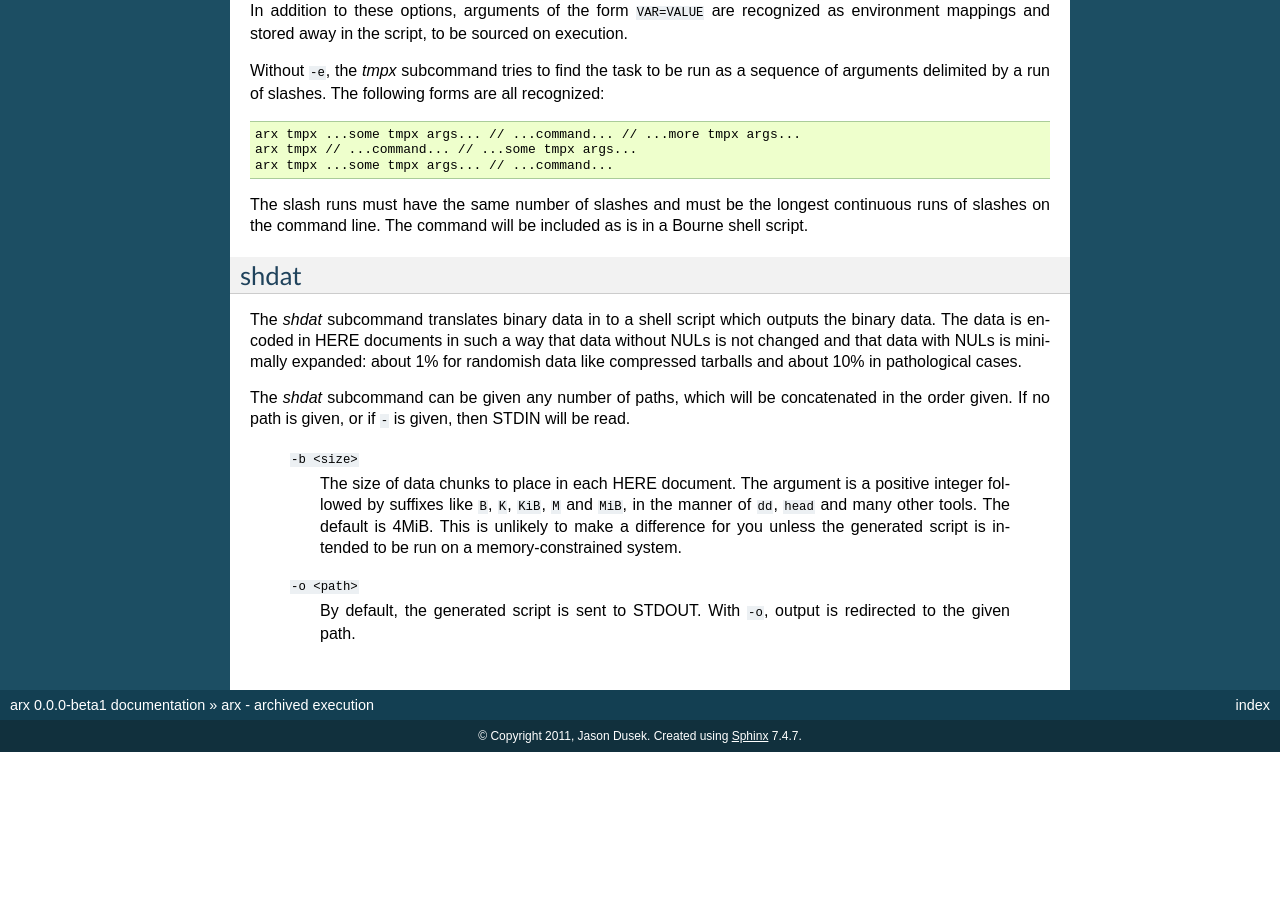
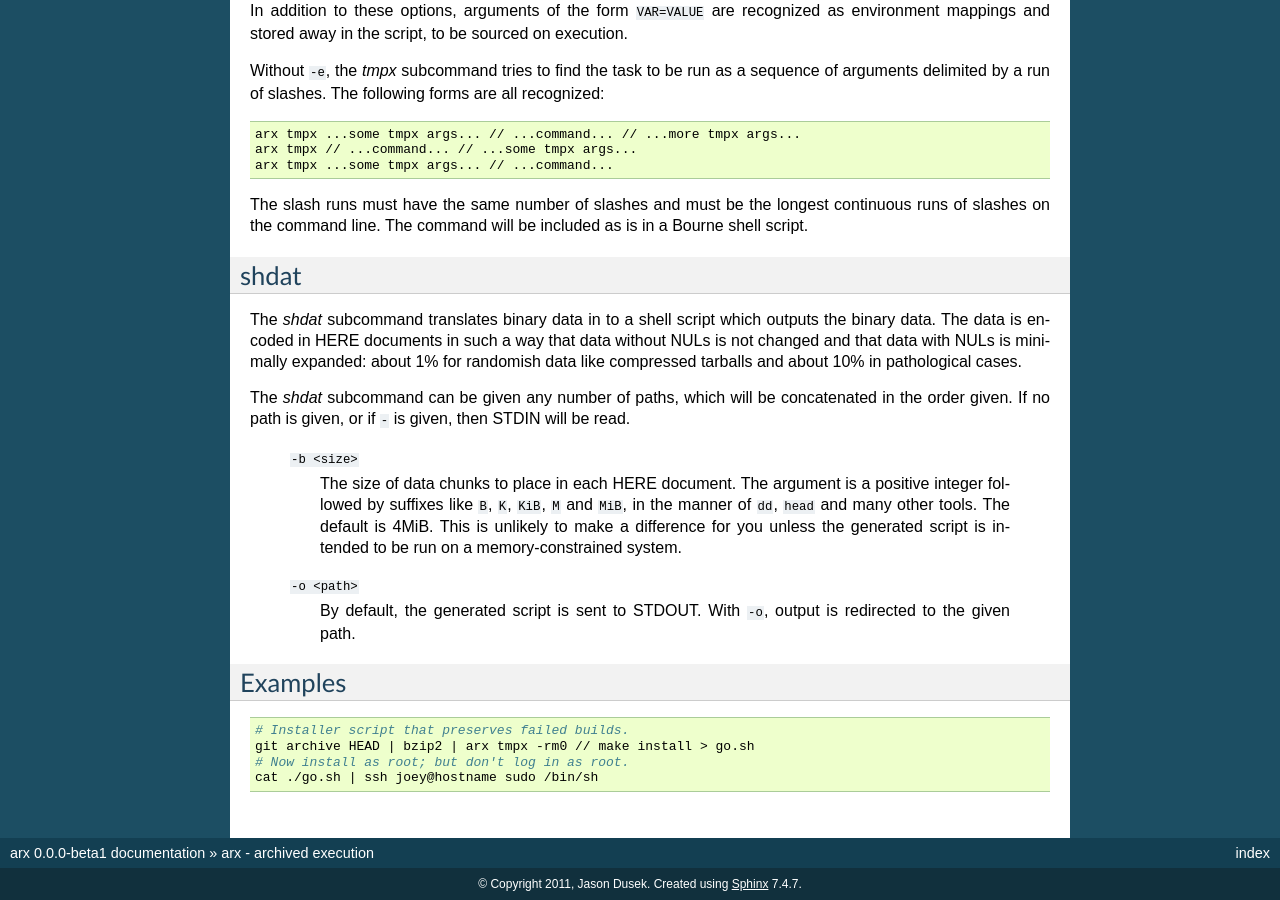
Before and after one commit to solidsnack/arx, a Sphinx documentation site: the page built from docs/index.rst, in a window 1280 px wide and 900 px high, scrolled down 1272 px. Built offline with Sphinx 7.4.7, drawn with Linux system fonts in a browser that asks for light colours; before the commit the page ends 2024 px from its top, so only the background shows below that.

Commit message:
Examples.

```diff
--- a/docs/index.rst
+++ b/docs/index.rst
@@ -113,3 +113,13 @@
   ``-o <path>``
     By default, the generated script is sent to STDOUT. With ``-o``, output is
     redirected to the given path.
+
+Examples
+--------
+
+.. code-block:: bash
+
+  # Installer script that preserves failed builds.
+  git archive HEAD | bzip2 | arx tmpx -rm0 // make install > go.sh
+  # Now install as root; but don't log in as root.
+  cat ./go.sh | ssh joey@hostname sudo /bin/sh
```
